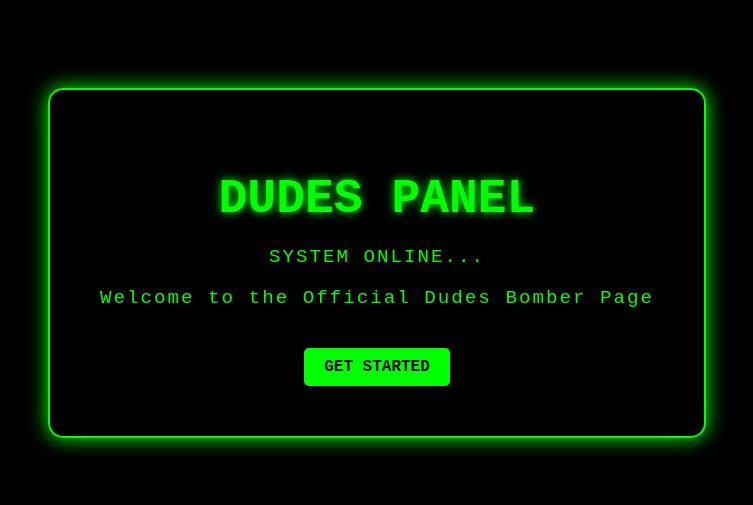
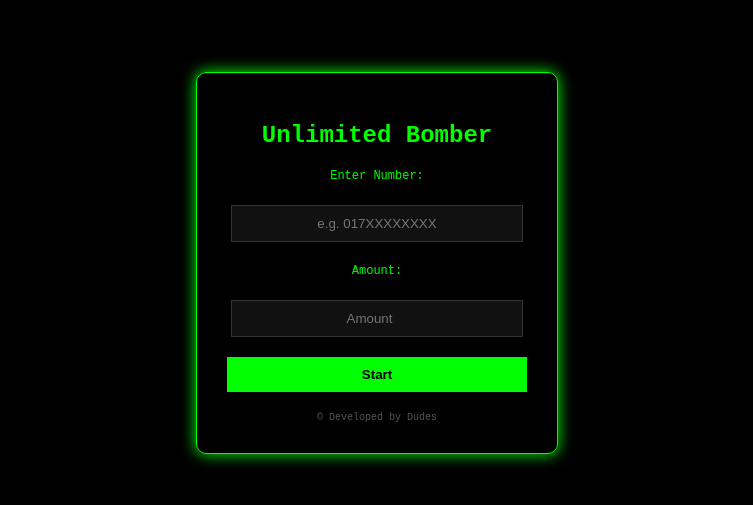
Before and after one commit to dudeiamgamers2k-ui/DUDES-BOOMBER, a plain HTML site: page index.html in a window 1280 px wide. Shown: the part 137-642 px from the top of the page, without its empty margins (263-1016 px from the left). Drawn offline with Linux system fonts and the light colour scheme.

Commit message:
Update index.html

```diff
--- a/index.html
+++ b/index.html
@@ -1,23 +1,38 @@
 <!DOCTYPE html>
-<html lang="bn">
+<html lang="en">
 <head>
     <meta charset="UTF-8">
     <meta name="viewport" content="width=device-width, initial-scale=1.0">
-    <title>DUDES PANEL</title>
+    <title>DUDES PANEL - Unlimited Bomber</title>
     <style>
-        body { margin: 0; padding: 0; background: #000; color: #0f0; font-family: 'Courier New', Courier, monospace; display: flex; justify-content: center; align-items: center; height: 100vh; text-align: center; }
-        .container { border: 2px solid #0f0; padding: 50px; border-radius: 15px; box-shadow: 0 0 20px #0f0; }
-        h1 { font-size: 3rem; text-shadow: 0 0 10px #0f0; margin-bottom: 20px; }
-        p { font-size: 1.2rem; letter-spacing: 2px; }
-        .btn { display: inline-block; margin-top: 20px; padding: 10px 20px; color: #000; background: #0f0; text-decoration: none; font-weight: bold; border-radius: 5px; }
+        body { background-color: #000; color: #0f0; font-family: 'Courier New', monospace; display: flex; justify-content: center; align-items: center; height: 100vh; margin: 0; }
+        .bomber-box { border: 1px solid #0f0; padding: 30px; border-radius: 10px; width: 300px; text-align: center; box-shadow: 0 0 15px #0f0; }
+        h2 { color: #0f0; margin-bottom: 20px; }
+        input { width: 90%; padding: 10px; margin: 10px 0; background: #111; border: 1px solid #333; color: #0f0; text-align: center; }
+        button { background: #0f0; color: #000; border: none; padding: 10px 20px; cursor: pointer; font-weight: bold; width: 100%; margin-top: 10px; }
+        .footer { margin-top: 20px; font-size: 10px; color: #555; }
     </style>
 </head>
 <body>
-    <div class="container">
-        <h1>DUDES PANEL</h1>
-        <p>SYSTEM ONLINE...</p>
-        <p>Welcome to the Official Dudes Bomber Page</p>
-        <a href="#" class="btn">GET STARTED</a>
+    <div class="bomber-box">
+        <h2>Unlimited Bomber</h2>
+        <p style="font-size: 12px;">Enter Number:</p>
+        <input type="text" id="phone" placeholder="e.g. 017XXXXXXXX">
+        <p style="font-size: 12px;">Amount:</p>
+        <input type="number" id="amount" placeholder="Amount">
+        <button onclick="startBomber()">Start</button>
+        <div class="footer">© Developed by Dudes</div>
     </div>
+
+    <script>
+        function startBomber() {
+            let num = document.getElementById('phone').value;
+            if(num == "") {
+                alert("Please enter a number!");
+            } else {
+                alert("Bomber Started on: " + num + "\n(Note: API connection required for actual bombing)");
+            }
+        }
+    </script>
 </body>
 </html>
```
